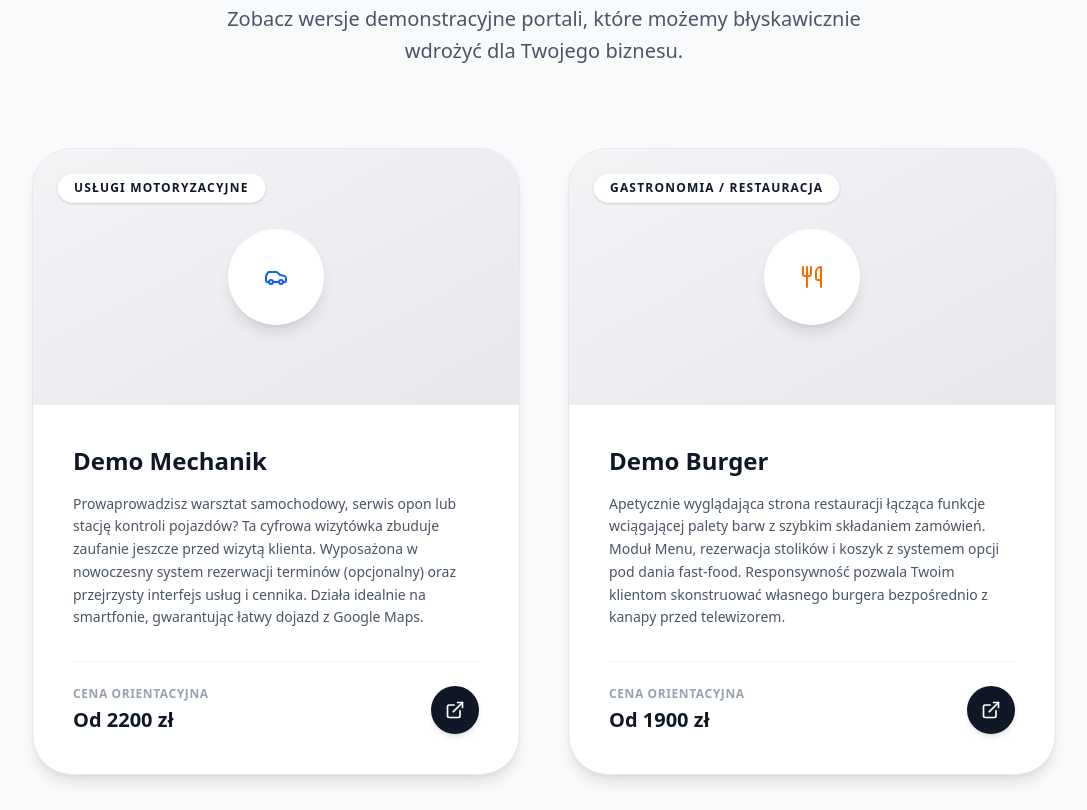
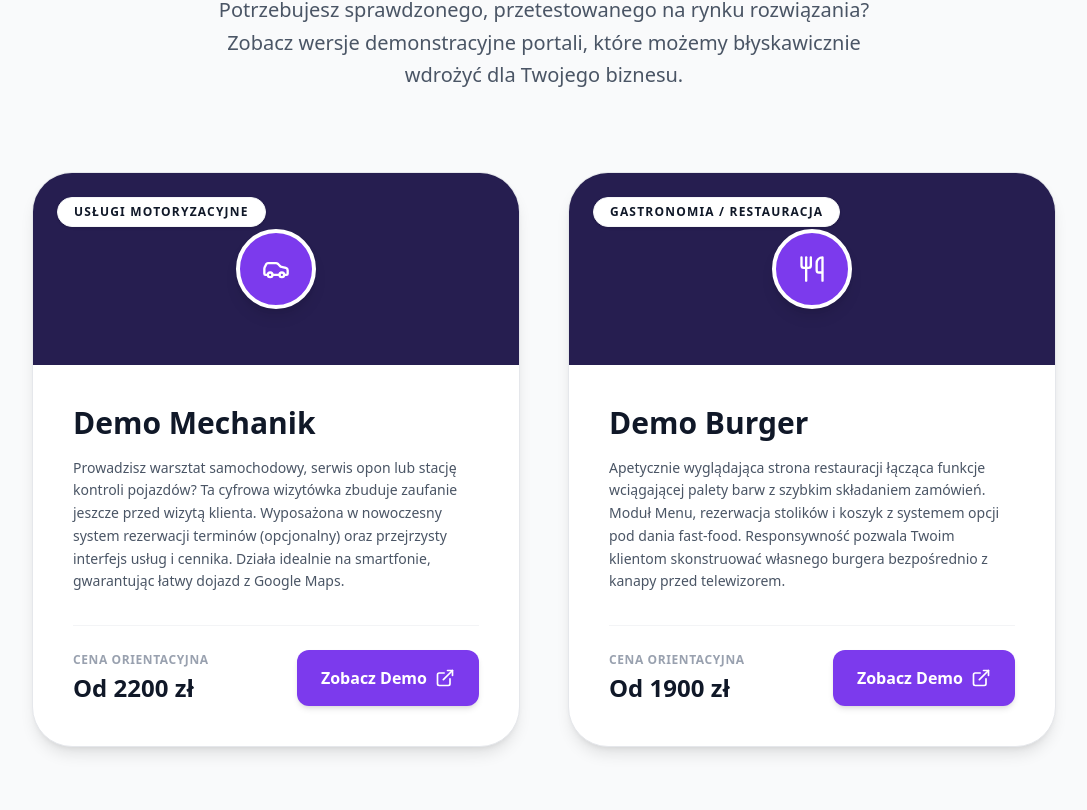
Before and after one commit to tadek24/webspanner-site, a Next.js app: page /dema in a window 1280 px wide. Shown: the part 310-1120 px from the top of the page, without its empty margins (96-1183 px from the left). Built offline with nearby package versions, Linux system fonts and the light colour scheme.

Commit message:
Add files via upload

```diff
--- a/pages/api/contact.js
+++ b/pages/api/contact.js
@@ -23,26 +23,28 @@ export default async function handler(req, res) {
         });
 
         const mailOptions = {
-            from: 'kontakt@webspanner.pl', // SMTP blokuje zewnętrzne wysyłki, więc musimy słać ze swojego konta
+            from: 'kontakt@webspanner.pl', // SMTP blokuje zewnętrzne wysyłki od obcych nadawców, więc wysyłamy ze swojej domeny
             to: 'kontakt@webspanner.pl',
-            replyTo: email,
+            replyTo: email, // Dzięki temu klikając "odpowiedz" w Outlooku napiszesz do klienta, a nie do siebie
             subject: `[Formularz webspanner.pl]: ${subject || 'Nowe zapytanie'}`,
             text: `Od: ${name} (${email})\n\nTreść:\n${message}`,
             html: `<div style="font-family: sans-serif; padding: 20px;">
-                    <h2 style="color: #6B21A8;">Nowa wiadomość z formularza kontaktowego</h2>
+                    <h2 style="color: #7C3AED;">Nowa wiadomość z formularza kontaktowego</h2>
                     <p><strong>Imię i nazwisko:</strong> ${name}</p>
                     <p><strong>Email klienta:</strong> ${email}</p>
                     <p><strong>Temat:</strong> ${subject}</p>
                     <hr/>
                     <p><strong>Treść:</strong></p>
-                    <p style="white-space: pre-wrap; background: #f9f9f9; padding: 15px; border-left: 4px solid #6B21A8;">${message}</p>
+                    <p style="white-space: pre-wrap; background: #f9f9f9; padding: 15px; border-left: 4px solid #7C3AED;">${message}</p>
                    </div>`
         };
 
+        // Z racji uruchamiania w środowisku Serverless Vercel, await blokuje funkcję przed jej zwinięciem a Promise potwierdza wykonanie.
         await transporter.sendMail(mailOptions);
-        res.status(200).json({ message: 'Wiadomość wysłana pomyślnie!' });
+
+        return res.status(200).json({ message: 'Wiadomość wysłana pomyślnie!' });
     } catch (error) {
         console.error('Błąd wysyłania SMTP:', error);
-        res.status(500).json({ message: 'Błąd logowania do serwera SMTP', error: error.message });
+        return res.status(500).json({ message: 'Błąd połączenia z serwerem SMTP', error: error.message });
     }
 }
--- a/pages/dema.js
+++ b/pages/dema.js
@@ -1,15 +1,14 @@
 import Layout from '../components/Layout'
 import { motion } from 'framer-motion'
 import { ExternalLink, Car, Utensils } from 'lucide-react'
-import Image from 'next/image'
 
 export default function Dema() {
     const demos = [
         {
             title: "Demo Mechanik",
-            desc: "Prowaprowadzisz warsztat samochodowy, serwis opon lub stację kontroli pojazdów? Ta cyfrowa wizytówka zbuduje zaufanie jeszcze przed wizytą klienta. Wyposażona w nowoczesny system rezerwacji terminów (opcjonalny) oraz przejrzysty interfejs usług i cennika. Działa idealnie na smartfonie, gwarantując łatwy dojazd z Google Maps.",
+            desc: "Prowadzisz warsztat samochodowy, serwis opon lub stację kontroli pojazdów? Ta cyfrowa wizytówka zbuduje zaufanie jeszcze przed wizytą klienta. Wyposażona w nowoczesny system rezerwacji terminów (opcjonalny) oraz przejrzysty interfejs usług i cennika. Działa idealnie na smartfonie, gwarantując łatwy dojazd z Google Maps.",
             category: "Usługi Motoryzacyjne",
-            icon: <Car size={24} className="text-blue-600" />,
+            icon: <Car size={28} className="text-white" />,
             price: "Od 2200 zł",
             url: "https://demomechanik.vercel.app/"
         },
@@ -17,7 +16,7 @@ export default function Dema() {
             title: "Demo Burger",
             desc: "Apetycznie wyglądająca strona restauracji łącząca funkcje wciągającej palety barw z szybkim składaniem zamówień. Moduł Menu, rezerwacja stolików i koszyk z systemem opcji pod dania fast-food. Responsywność pozwala Twoim klientom skonstruować własnego burgera bezpośrednio z kanapy przed telewizorem.",
             category: "Gastronomia / Restauracja",
-            icon: <Utensils size={24} className="text-orange-500" />,
+            icon: <Utensils size={28} className="text-white" />,
             price: "Od 1900 zł",
             url: "https://demoburger.vercel.app/"
         }
@@ -32,9 +31,9 @@ export default function Dema() {
                         animate={{ opacity: 1, y: 0 }}
                         className="text-center mb-20"
                     >
-                        <h1 className="text-5xl md:text-7xl font-black mb-8 italic text-gray-900">Gotowe Szablony</h1>
+                        <h1 className="text-5xl md:text-8xl font-black mb-8 italic text-gray-900">Gotowe Szablony</h1>
                         <p className="text-xl text-gray-600 max-w-2xl mx-auto font-light leading-relaxed">
-                            Potrzebujesz sprawdzonego, przetestowanego na rynku rozwiązania? Zobacz wersje demonstracyjne portali,  które możemy błyskawicznie wdrożyć dla Twojego biznesu.
+                            Potrzebujesz sprawdzonego, przetestowanego na rynku rozwiązania? Zobacz wersje demonstracyjne portali, które możemy błyskawicznie wdrożyć dla Twojego biznesu.
                         </p>
                     </motion.div>
 
@@ -48,10 +47,9 @@ export default function Dema() {
                                 transition={{ delay: index * 0.1 }}
                                 className="bg-white rounded-[40px] border border-gray-200 overflow-hidden shadow-lg hover:shadow-2xl transition-all flex flex-col group"
                             >
-                                <div className="h-64 bg-gray-100 relative w-full overflow-hidden flex items-center justify-center">
-                                    <div className="absolute inset-0 bg-gradient-to-br from-gray-100 to-gray-200 group-hover:scale-105 transition-transform duration-700" />
-                                    {/* Mockup Preview Badge / Icon in center instead of heavy images */}
-                                    <div className="z-10 w-24 h-24 bg-white rounded-full shadow-lg flex items-center justify-center">
+                                <div className="h-48 bg-gray-900 relative w-full flex items-center justify-center overflow-hidden">
+                                     <div className="absolute inset-0 bg-[#7C3AED]/20 group-hover:bg-[#7C3AED]/40 transition-colors duration-500" />
+                                    <div className="z-10 w-20 h-20 bg-[#7C3AED] rounded-full shadow-lg flex items-center justify-center border-4 border-white">
                                         {demo.icon}
                                     </div>
                                     <span className="absolute top-6 left-6 bg-white px-4 py-1.5 rounded-full text-xs font-bold shadow-sm text-gray-900 uppercase tracking-widest border border-gray-100">
@@ -60,7 +58,7 @@ export default function Dema() {
                                 </div>
                                 <div className="p-10 flex-grow flex flex-col">
                                     <div className="flex justify-between items-start mb-4">
-                                        <h3 className="text-2xl font-black text-gray-900">{demo.title}</h3>
+                                        <h3 className="text-3xl font-black text-gray-900">{demo.title}</h3>
                                     </div>
                                     <p className="text-gray-600 font-light leading-relaxed text-sm mb-8 flex-grow">
                                         {demo.desc}
@@ -69,15 +67,15 @@ export default function Dema() {
                                     <div className="pt-6 border-t border-gray-100 flex items-center justify-between mt-auto">
                                         <div>
                                             <span className="block text-xs text-gray-400 font-bold uppercase tracking-wider mb-1">Cena Orientacyjna</span>
-                                            <span className="text-xl font-black text-gray-900">{demo.price}</span>
+                                            <span className="text-2xl font-black text-gray-900">{demo.price}</span>
                                         </div>
                                         <a
                                             href={demo.url}
                                             target="_blank"
                                             rel="noopener noreferrer"
-                                            className="w-12 h-12 rounded-full bg-gray-900 hover:bg-primary text-white flex items-center justify-center transition-colors shadow-md hover:shadow-xl"
+                                            className="px-6 py-4 rounded-xl bg-[#7C3AED] hover:bg-[#6D28D9] text-white flex items-center gap-2 font-bold transition-colors shadow-md hover:shadow-xl"
                                         >
-                                            <ExternalLink size={20} />
+                                            Zobacz Demo <ExternalLink size={20} />
                                         </a>
                                     </div>
                                 </div>
--- a/pages/portfolio.js
+++ b/pages/portfolio.js
@@ -5,6 +5,14 @@ import Image from 'next/image'
 
 export default function Portfolio() {
     const projects = [
+        {
+            title: "Z.Rejman - Sklep Meblowy",
+            desc: "Nowoczesny e-commerce z branży meblarskiej, oferujący stylowe łóżka i fotele tapicerowane. Skupienie na UX i wysokiej jakości prezentacji produktów.",
+            img: "/ztrejman-sklep.png",
+            category: "E-commerce & UX",
+            zalety: ["Product Design", "Zoptymalizowany Checkout", "High-End UX"],
+            url: "https://ztrejman-sklep.pl/"
+        },
         {
             title: "Sandey - Beauty & Spa Booking",
             desc: "Projekt to przykład tego, jak nowoczesny design WordPress może budować nastrój luksusu i spokoju. Platforma została oparta na koncepcji \"Lifestyle UX\". Wykorzystaliśmy wysokiej jakości zdjęcia w układzie full-screen, które w połączeniu z subtelnymi animacjami reveal, tworzą spójną opowieść o komforcie życia na zewnątrz.",
```
Also changed, not shown: pages/polityka-prywatnosci.js (added, +60 -0 lines), public/ztrejman-sklep.png (added).
